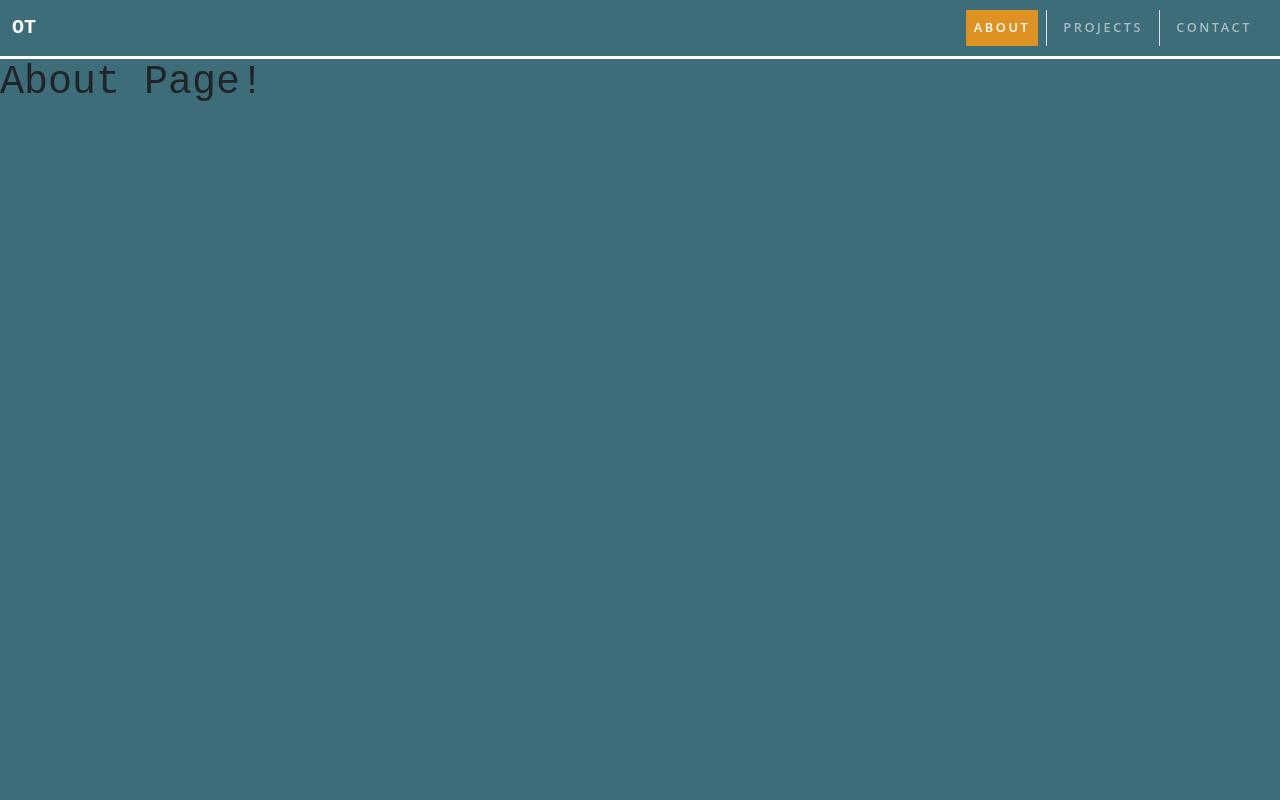
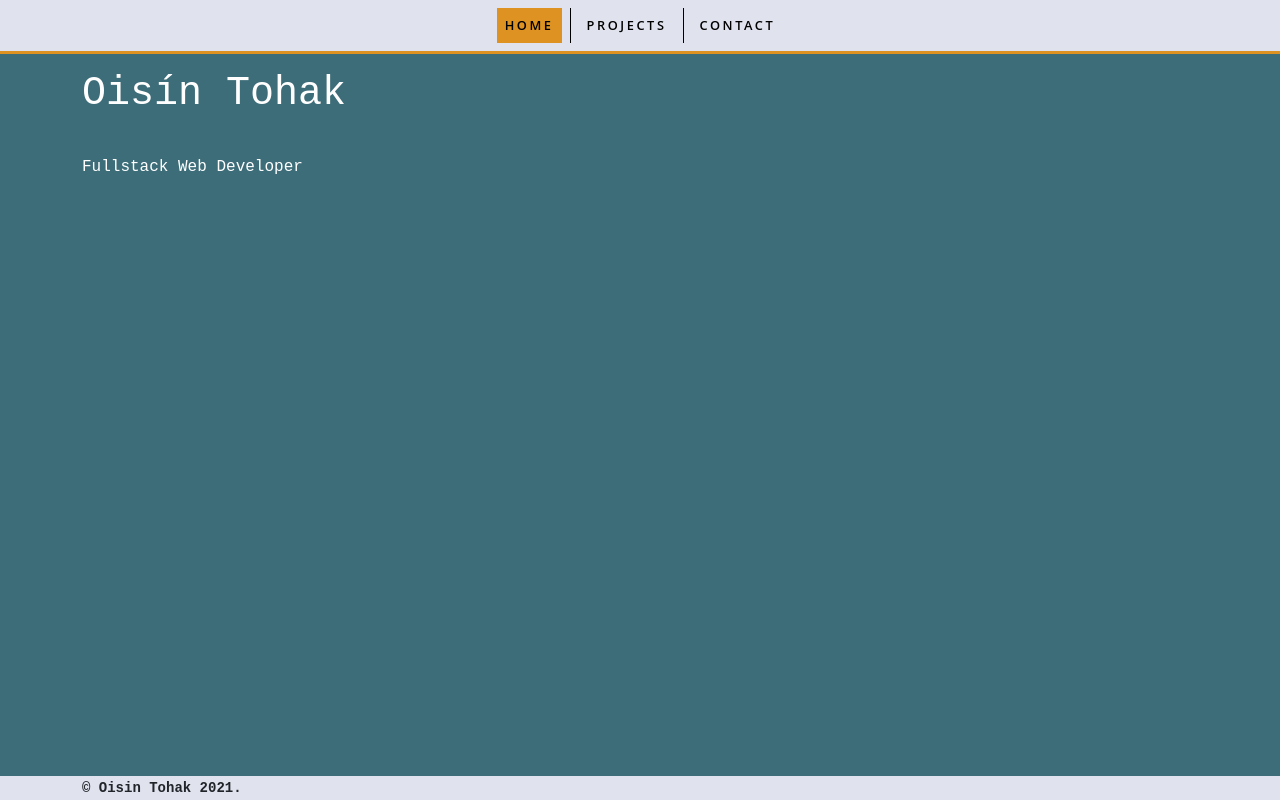
Before and after one commit to oisintohak/oisintohak.github.io, a React (Create React App) app: page / in a window 1280 px wide. Built offline with nearby package versions, Linux system fonts and the light colour scheme.

Commit message:
add framer motion page transitions and loader

```diff
--- a/package.json
+++ b/package.json
@@ -4,11 +4,14 @@
   "version": "0.1.0",
   "private": true,
   "dependencies": {
+    "@fortawesome/fontawesome-free": "^5.15.3",
     "@testing-library/jest-dom": "^5.12.0",
     "@testing-library/react": "^11.2.7",
     "@testing-library/user-event": "^12.8.3",
     "bootstrap": "^5.0.1",
     "emailjs-com": "^2.6.4",
+    "font-awesome": "^4.7.0",
+    "framer-motion": "^4.1.17",
     "gh-pages": "^3.2.0",
     "react": "^17.0.2",
     "react-dom": "^17.0.2",
@@ -43,5 +46,6 @@
       "last 1 firefox version",
       "last 1 safari version"
     ]
-  }
+  },
+  "devDependencies": {}
 }
--- a/public/index.html
+++ b/public/index.html
@@ -23,8 +23,8 @@
       work correctly both with client-side routing and a non-root public URL.
       Learn how to configure a non-root public URL by running `npm run build`.
     -->
-    <script src="https://cdn.jsdelivr.net/npm/bootstrap@5.0.1/dist/js/bootstrap.bundle.min.js" integrity="sha384-gtEjrD/SeCtmISkJkNUaaKMoLD0//ElJ19smozuHV6z3Iehds+3Ulb9Bn9Plx0x4" crossorigin="anonymous"></script>
-    <title>React App</title>
+    <link rel="stylesheet" href="https://cdnjs.cloudflare.com/ajax/libs/font-awesome/5.15.3/css/all.min.css" integrity="sha512-iBBXm8fW90+nuLcSKlbmrPcLa0OT92xO1BIsZ+ywDWZCvqsWgccV3gFoRBv0z+8dLJgyAHIhR35VZc2oM/gI1w==" crossorigin="anonymous" referrerpolicy="no-referrer" />
+    <title>Oisin Tohak - Portfolio</title>
   </head>
   <body>
     <noscript>You need to enable JavaScript to run this app.</noscript>
--- a/src/App.js
+++ b/src/App.js
@@ -1,21 +1,41 @@
+import React from 'react';
 import 'bootstrap/dist/css/bootstrap.min.css';
-import React from 'react';
-import { Route, Switch } from 'react-router-dom';
+import 'bootstrap/dist/js/bootstrap.bundle';
+import { Route, Switch, useLocation, useHistory } from 'react-router-dom';
+import { AnimatePresence } from 'framer-motion';
+
 import About from './components/About';
 import Projects from './components/Projects';
 import Contact from './components/Contact';
-import NavBar from './components/NavBar';
+import Footer from './components/Footer';
 
 function App() {
+  const [isFirstMount, setIsFirstMount] = React.useState(true);
+  const location = useLocation();
+  const history = useHistory();
+
+  React.useEffect(() => {
+    const unlisten = history.listen(() => {
+      isFirstMount && setIsFirstMount(false);
+    });
+    return unlisten;
+  }, [history, isFirstMount]);
+
   return (
-    <>
-      <NavBar />
-        <Switch>
-          <Route component={About} path='/' exact />
-          <Route component={Projects} path='/projects' />
-          <Route component={Contact} path='/contact' />
-        </Switch>
-    </>
+    <AnimatePresence exitBeforeEnter>
+      <Switch location={location} key={location.pathname}>
+        <Route
+        path='/'
+        exact
+        component={(props) => (
+          <About isFirstMount={isFirstMount} {...props} />
+        )}
+         />
+        <Route component={Projects} path='/projects' />
+        <Route component={Contact} path='/contact' />
+      </Switch>
+      <Footer />
+    </AnimatePresence>
   );
 }
 
--- a/src/components/About.js
+++ b/src/components/About.js
@@ -1,10 +1,45 @@
-import React from 'react';
-import FadeIn from './FadeIn';
+import { motion } from "framer-motion";
+import Navbar from './NavBar';
+import Loader from './Loader';
 
-export default function About() {
+export default function About({isFirstMount}) {
+    const contentWrapper = {
+        animateDelayed: {
+            transition: {
+                delay: 3,
+            },
+        },
+        animate: {
+            transition: {
+                delay: 0,
+            },
+        },
+    };
+    const variants = {
+        initial: { opacity: 0, x: -80 },
+        animate: {
+            opacity: 1,
+            x: 0,
+        },
+        exit: { opacity: 0, x: 80 },
+    }
     return (
-        <FadeIn delay={250} duration={600}>
-            <h1>About Page!</h1>
-        </FadeIn>
+        <>
+            {isFirstMount && <Loader />}
+            <Navbar />
+            <motion.div initial="initial" animate={isFirstMount ?  "animateDelayed" : "animate"} variants={contentWrapper}>
+                <motion.div initial="initial" animate="animate" exit="exit" variants={variants} transition={{ duration: 0.3 }}>
+                    <div className="container my-auto">
+                        <div className="row flex-column justify-content-center">
+                            <div className="col">
+                                <h1 className="text-white py-3">Oisín Tohak</h1>
+                                <h6 className="text-white py-3">Fullstack Web Developer</h6>
+                            </div>
+                        </div>
+                    </div>
+                </motion.div>
+            </motion.div>
+
+        </>
     )
 }
--- a/src/components/Contact.js
+++ b/src/components/Contact.js
@@ -1,7 +1,9 @@
 import React from 'react';
 import emailjs from 'emailjs-com';
 import ReCAPTCHA from "react-google-recaptcha";
-import FadeIn from './FadeIn';
+import { motion } from "framer-motion";
+import Navbar from './NavBar';
+
 
 
 
@@ -17,8 +19,17 @@ export default function Contact() {
             });
     }
 
+    const variants = {
+        initial: { opacity: 0, x: -80 },
+        animate: { opacity: 1, x: 0 },
+        exit: { opacity: 0, x: 80 },
+    }
+
+
     return (
-        <FadeIn delay={250} duration={600}>
+        <>
+        <Navbar />
+            <motion.div initial="initial" animate="animate" exit="exit" variants={variants} transition={{ duration: 0.3 }}>
                 <div className="container">
                     <div className="row justify-content-center pt-4">
                         <div className="col col-lg-8 col-xl-6 col-xxl-5">
@@ -47,6 +58,8 @@ export default function Contact() {
                         </div>
                     </div>
                 </div>
-                </FadeIn>
+            </motion.div>
+        </>
+
     )
 }
--- /dev/null
+++ b/src/components/Footer.js
@@ -0,0 +1,17 @@
+import React from 'react'
+
+const Footer = () => {
+    return (
+        <footer class="footer mt-auto bg-grey">
+            <div class="container">
+                <div className="row">
+                    <div className="col">
+                        <small>© Oisin Tohak 2021.</small>
+                    </div>
+                </div>
+            </div>
+        </footer>
+    )
+}
+
+export default Footer
--- /dev/null
+++ b/src/components/Loader.js
@@ -0,0 +1,54 @@
+const { motion } = require("framer-motion");
+
+
+const loadingBar = {
+    initial: {
+        width: 0,
+    },
+    animate: {
+        width: "100%",
+        transition: {
+            duration: 1.5,
+            ease: [0.87, 0, 0.13, 1],
+        },
+    },
+};
+
+const blueBox = {
+    initial: {
+        height: "100vh",
+        margin: "55px 0 0 0",
+        bottom: 0,
+        background: "rgb(224, 226, 238)",
+    },
+    animate: {
+        height: 0,
+        transition: {
+            delay: 1.5,
+            duration: 1.5,
+            ease: [0.87, 0, 0.13, 1],
+        },
+    },
+};
+
+export default function Loader() {
+    return (
+        <div id="loader" className="d-flex justify-content-center">
+            <motion.div className="loading-bar" initial="initial" animate="animate" variants={loadingBar}></motion.div>
+            <motion.div className="w-100 initial-transition">
+                <motion.div
+                    className="w-100 blue-box"
+                    initial="initial"
+                    animate="animate"
+                    variants={blueBox}
+                    onAnimationStart={() => document.body.classList.add("overflow-hidden")}
+                    onAnimationComplete={() => {
+                        document.body.classList.remove("overflow-hidden");
+                        document.getElementById("loader").style.zIndex = -999;
+                    }
+                    }
+                />
+            </motion.div>
+        </div>
+    )
+}
--- a/src/components/NavBar.js
+++ b/src/components/NavBar.js
@@ -5,13 +5,12 @@ import { NavLink } from 'react-router-dom';
 const Navbar = () => {
     return (
         <header>
-            <nav className="navbar navbar-expand navbar-dark">
-                <div className="container-fluid">
-                    <NavLink className="navbar-brand" to="/">OT</NavLink>
+            <nav className="navbar navbar-expand bg-grey">
+                <div className="container-fluid justify-content-center">
                     <ul className="navbar-nav
-                    ">
+                     justify-content-center">
                         <li className="nav-item px-2 text-uppercase">
-                            <NavLink className="nav-link " activeClassName="active" to="/" exact>About</NavLink>
+                            <NavLink className="nav-link " activeClassName="active" to="/" exact>Home</NavLink>
                         </li>
                         <li className="nav-item border-start border-end px-2 text-uppercase">
                             <NavLink className="nav-link " activeClassName="active" to="/projects">Projects</NavLink>
--- a/src/components/Projects.js
+++ b/src/components/Projects.js
@@ -2,12 +2,21 @@ import React from 'react';
 import MS1 from '../images/MS1.jpg';
 import MS2 from '../images/MS2.jpg';
 import MS3 from '../images/MS3.jpg';
-import FadeIn from './FadeIn';
+import { motion } from "framer-motion";
+import Navbar from './NavBar';
 
 
 export default function Contact() {
+    const variants = {
+        initial: { opacity: 0, x: -80 },
+        animate: { opacity: 1, x: 0 },
+        exit: { opacity: 0, x: 80 },
+    }
+
     return (
-        <FadeIn delay={250} duration={600}>
+        <>
+        <Navbar />
+        <motion.div initial="initial" animate="animate" exit="exit" variants={variants} transition={{ duration: 0.3 }}>
             <div className="container">
                 <div className="row justify-content-center pt-4">
                     <div className="col-12 col-md-8 col-lg-6 pb-4">
@@ -66,7 +75,8 @@ export default function Contact() {
                     </div>
                 </div>
             </div>
-        </FadeIn>
+        </motion.div>
+        </>
 
     )
 }
--- a/src/index.css
+++ b/src/index.css
@@ -1,19 +1,3 @@
-/* default create-react-app styles */
-/* body {
-  margin: 0;
-  font-family: -apple-system, BlinkMacSystemFont, 'Segoe UI', 'Roboto', 'Oxygen',
-    'Ubuntu', 'Cantarell', 'Fira Sans', 'Droid Sans', 'Helvetica Neue',
-    sans-serif;
-  -webkit-font-smoothing: antialiased;
-  -moz-osx-font-smoothing: grayscale;
-}
-
-code {
-  font-family: source-code-pro, Menlo, Monaco, Consolas, 'Courier New',
-    monospace;
-} */
-
-
 /* ----------------SMOOTH SCROLL---------------- */
 
 html {
@@ -22,7 +6,7 @@ html {
 
 @media screen and (prefers-reduced-motion: reduce) {
   html {
-      scroll-behavior: auto;
+    scroll-behavior: auto;
   }
 }
 
@@ -72,6 +56,46 @@ body {
   background-color: var(--primary-blue-color);
 }
 
+.overflow-hidden {
+  overflow: hidden;
+}
+
+#root {
+  min-height: 100vh;
+  display: flex;
+  flex-direction: column;
+}
+
+.loader-wrapper {
+  z-index: 50;
+}
+
+.initial-transition {
+  position: absolute;
+  top: 0;
+  bottom: 0;
+  left: 0;
+  right: 0;
+  display: flex;
+  align-items: flex-end;
+  justify-content: center;
+  /* border-top: 3px solid red; */
+  padding-top: 55px;
+}
+
+.initial-transition>.blue-box {
+  position: relative;
+  z-index: 50;
+}
+
+.loading-bar {
+  position: absolute;
+  top: 0;
+  height: 54px;
+  z-index: 100;
+  border-bottom: 3px solid var(--primary-orange-color);
+}
+
 .h-100-vh {
   height: 100vh;
 }
@@ -80,9 +104,37 @@ body {
   transition-duration: .25s !important;
 }
 
+/* NAVBAR */
 
 .navbar {
-  border-bottom: 3px solid var(--primary-white-color);
+  border-bottom: 3px solid var(--primary-orange-color);
+}
+
+/*
+header::after {
+  content: '';
+  position: absolute;
+  bottom: 0;
+  left: 0;
+  width: 100%;
+  height: 2px;
+  background: var(--main-purple-color);
+  z-index: 99999;
+  transform: scaleX(0);
+}
+
+.loaded::after {
+  animation: scaleIn 1.3s ease-in 0.2s forwards;
+}
+
+@keyframes scaleIn {
+  100% {
+    transform: scaleX(1);
+  }
+} */
+
+.nav-item {
+  border-color: black !important;
 }
 
 .nav-link {
@@ -92,8 +144,9 @@ body {
   letter-spacing: .2em;
 }
 
-.nav-link {
-  color: var(--primary-blue-color);
+.nav-link, .nav-link:active, .nav-link:visited {
+  color: black;
+  border-color: black;
 }
 
 .nav-link.active {
@@ -101,7 +154,8 @@ body {
 }
 
 .nav-link:hover {
-  color: rgb(223, 223, 223);
+  color: var(--primary-white-color);
+  background-color: var(--primary-blue-color);
 }
 
 /* PROJECTS */
@@ -120,7 +174,8 @@ body {
   /* max-width: 8em; */
   object-fit: cover;
   border-radius: .25rem;
-  box-shadow: rgba(0, 0, 0, 0.16) 0px 3px 6px, rgba(0, 0, 0, 0.23) 0px 3px 6px;  /* -moz-box-shadow:    inset 0 0 10px #000000; */
+  box-shadow: rgba(0, 0, 0, 0.16) 0px 3px 6px, rgba(0, 0, 0, 0.23) 0px 3px 6px;
+  /* -moz-box-shadow:    inset 0 0 10px #000000; */
   /* -webkit-box-shadow: inset 0 0 10px #000000; */
   /* box-shadow:         inset 0 0 10px #000000; */
 }
@@ -129,9 +184,9 @@ body {
 
 @media screen and (max-width: 360px) {
   .recaptcha {
-      transform: scale(0.77);
-      -webkit-transform: scale(0.77);
-      transform-origin: 0 0;
-      -webkit-transform-origin: 0 0;
+    transform: scale(0.77);
+    -webkit-transform: scale(0.77);
+    transform-origin: 0 0;
+    -webkit-transform-origin: 0 0;
   }
 }
```
Also changed, not shown: 1 other file (tests, documents, lock files or other folders). Lines whose indentation alone changed are shown as unchanged.
